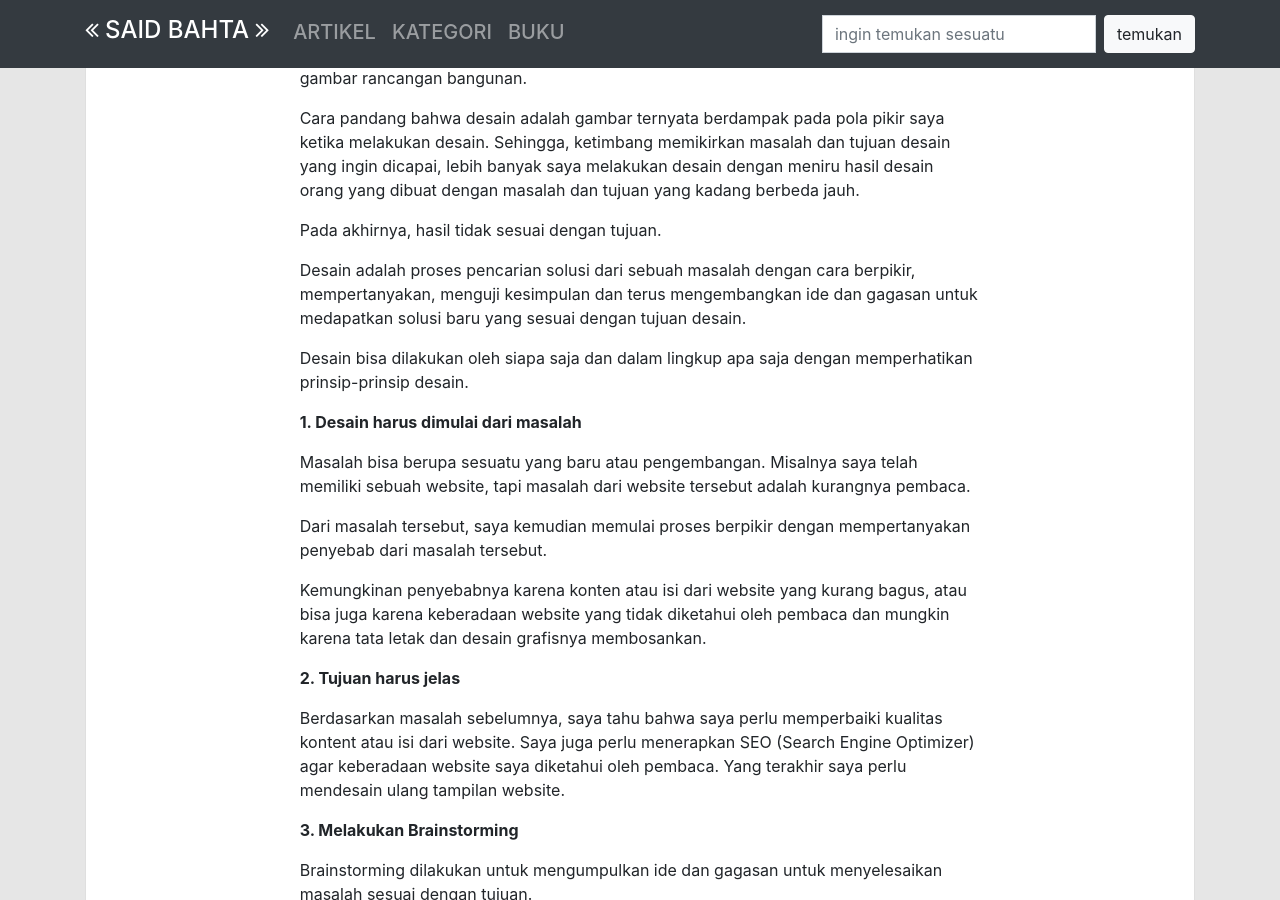
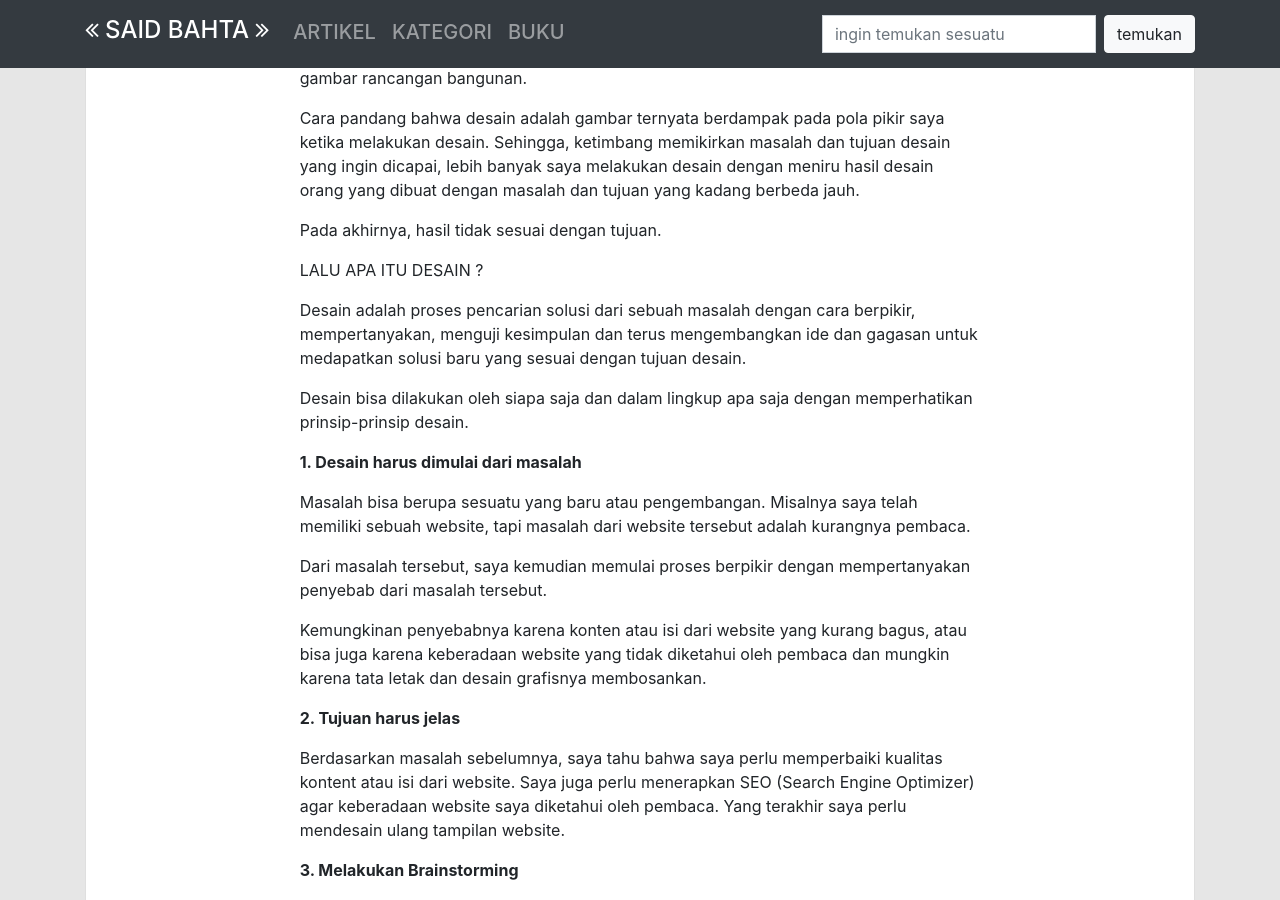
Before and after one commit to surtinaali/blog, a Jekyll site: the page built from _posts/2018-08-28-apa-itu-desain.markdown, in a window 1280 px wide and 900 px high, scrolled down 392 px. Built offline with Jekyll 4.4.1, drawn with Linux system fonts in a browser that asks for light colours; comment, search, counter and statistics services are not loaded.

Commit message:
update tulisan

```diff
--- a/_posts/2018-08-28-apa-itu-desain.markdown
+++ b/_posts/2018-08-28-apa-itu-desain.markdown
@@ -15,6 +15,8 @@ Dengan pandangan tersebut, yang terlintas dipikiran saya ketika mendengar kata d
 Cara pandang bahwa desain adalah gambar ternyata berdampak pada pola pikir saya ketika melakukan desain. Sehingga, ketimbang memikirkan masalah dan tujuan desain yang ingin dicapai, lebih banyak saya melakukan desain dengan meniru hasil desain orang yang dibuat dengan masalah dan tujuan yang kadang berbeda jauh.
 
 Pada akhirnya, hasil tidak sesuai dengan tujuan.
+
+LALU APA ITU DESAIN ?
 
 Desain adalah proses pencarian solusi dari sebuah masalah dengan cara berpikir, mempertanyakan, menguji kesimpulan dan terus mengembangkan ide dan gagasan untuk medapatkan solusi baru yang sesuai dengan tujuan desain.
 
```
